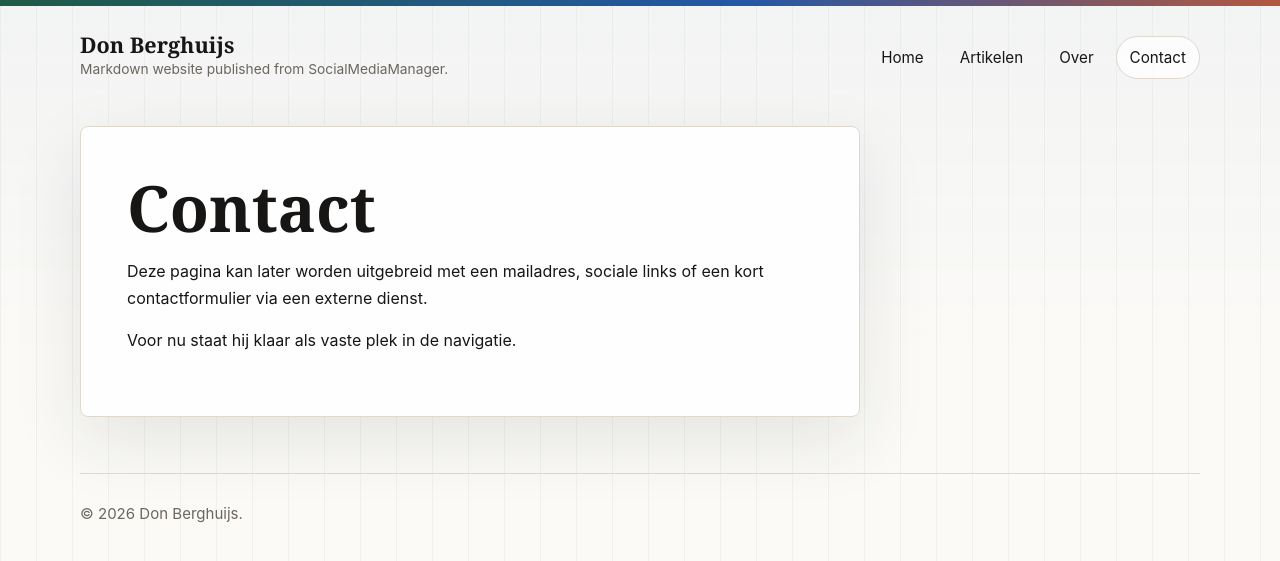
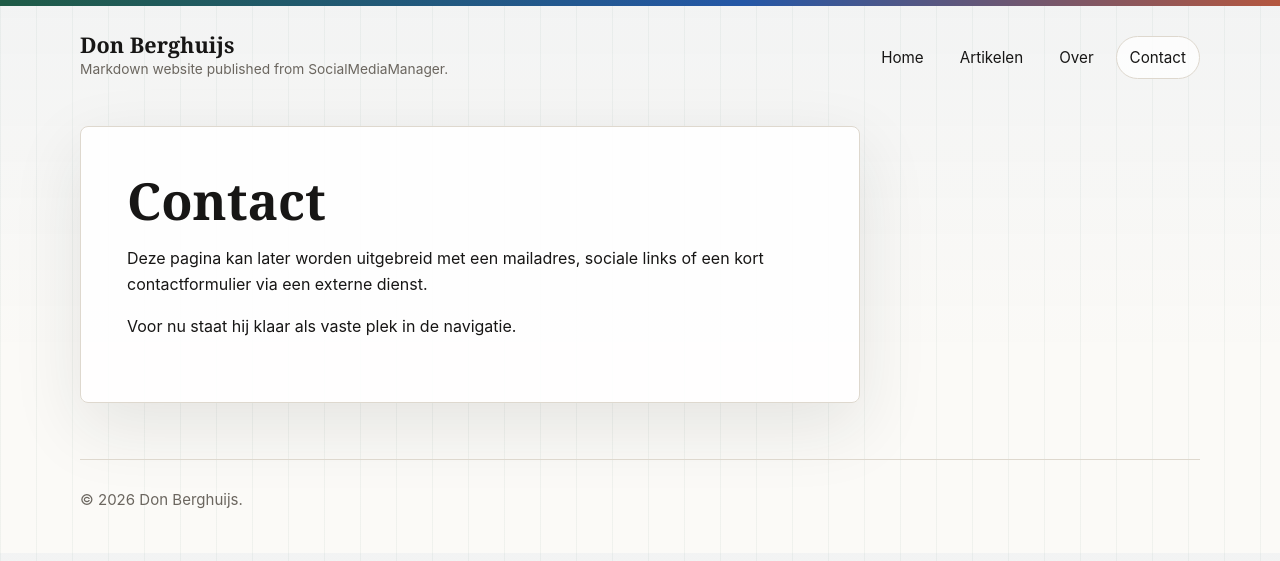
Before and after one commit to N04D/website, a Jekyll site: the page built from contact.md, in a window 1280 px wide. Shown: the top 561 px of the page. Built offline with Jekyll 4.4.1, drawn with Linux system fonts in a browser that asks for light colours.

Commit message:
style: reduce page title scale

```diff
--- a/assets/css/site.css
+++ b/assets/css/site.css
@@ -120,8 +120,12 @@ h1, h2, h3 {
 h1 {
   margin: 0;
   max-width: 780px;
-  font-size: clamp(2.75rem, 7vw, 6.7rem);
+  font-size: clamp(2.05rem, 4vw, 3.6rem);
   font-weight: 650;
+}
+
+.hero h1 {
+  font-size: clamp(2.65rem, 6vw, 5.6rem);
 }
 
 h2 {
@@ -215,7 +219,9 @@ h3 {
   box-shadow: var(--shadow);
 }
 
-.page-panel p:first-of-type { font-size: 1.1rem; }
+.page-panel h1 { font-size: clamp(2rem, 3.5vw, 3rem); }
+
+.page-panel p:first-of-type { font-size: 1.05rem; }
 
 .actions {
   display: flex;
@@ -250,7 +256,7 @@ h3 {
   box-shadow: var(--shadow);
 }
 
-.content h1 { font-size: clamp(2.2rem, 5vw, 4.4rem); }
+.content h1 { font-size: clamp(2rem, 4vw, 3.35rem); }
 .content img { max-width: 100%; height: auto; }
 .content a { color: var(--blue); }
 .content code { background: #f0ece5; padding: 0.15em 0.35em; border-radius: 4px; }
```
